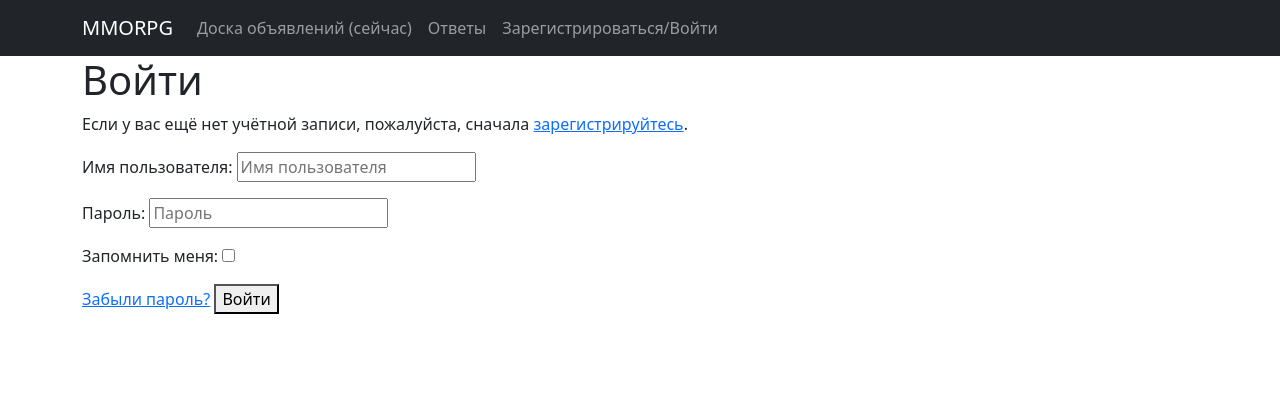
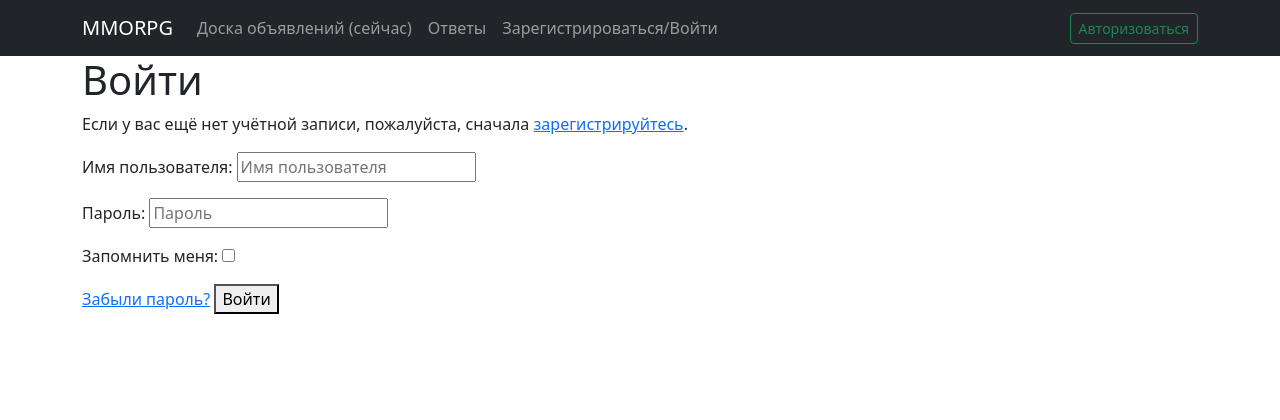
Before and after one commit to ProgramistYa/Poster_Board_MMORPG, a Django app: page /accounts/login/?next=/accounts/edit in a window 1280 px wide. Shown: the top 420 px of the page. Run offline with Django 4.2, Linux system fonts and the light colour scheme; some libraries are stand-ins or nearby versions.

Commit message:
button loging

```diff
--- a/project/board/accounts/templates/allauth/account/profile.html
+++ b/project/board/accounts/templates/allauth/account/profile.html
@@ -14,7 +14,7 @@
     <h5>E-mail: {{user.email}}</h5>
 
     <br> <br>
-    <a class="btn btn-secondary" href="{% url 'account_edit' %}" role="button">Изменить даные</a>
+    <a class="btn btn-secondary" href="{% url 'account_edit' %}" role="button">Изменить данные</a>
     <br><br>
     <a class="btn btn-secondary" href="{% url 'account_logout' %}" role="button">Выйти из аккаунта</a>
 
--- a/project/board/accounts/views.py
+++ b/project/board/accounts/views.py
@@ -21,7 +21,7 @@ class AccountProfile(LoginRequiredMixin, FormView):
     form_class = Auth_codeForm
 
     def dispatch(self, request, *args, **kwargs):
-        if UsersAuth.objects.filter(user=self.request.user).exists():
+        if UsersAuth.objects.filter(user=self.request.user.id).exists():
             return super().dispatch(request, *args, **kwargs)
         return HttpResponseRedirect(reverse('auth_code'))
 
@@ -48,7 +48,7 @@ def auth_code(request):
     global code_not_correct
     code_not_correct = ""
 
-    if not UsersAuth.objects.get(user=request.user).exists():
+    if not UsersAuth.objects.filter(user=request.user).exists():
         add_user = UsersAuth()
         add_user.user = request.user
         add_user.save()
--- a/project/board/callboard/admin.py
+++ b/project/board/callboard/admin.py
@@ -1,5 +1,5 @@
 from django.contrib import admin
-from .models import Post, Response, Category
+from .models import Post, Response, Category, Author
 
 
 class PostAdmin(admin.ModelAdmin):
@@ -10,3 +10,4 @@ class PostAdmin(admin.ModelAdmin):
 admin.site.register(Post, PostAdmin)
 admin.site.register(Response)
 admin.site.register(Category)
+admin.site.register(Author)
--- a/project/board/callboard/models.py
+++ b/project/board/callboard/models.py
@@ -38,5 +38,9 @@ class Category(models.Model):
     def __str__(self):
         return f'{self.name}'
 
+class Author(models.Model):
+    user = models.OneToOneField(User, on_delete=models.CASCADE)
 
+    def __str__(self):
+        return f'{self.user}'
 #example.com - sites - add sites
--- a/project/board/callboard/views.py
+++ b/project/board/callboard/views.py
@@ -113,13 +113,13 @@ class Responses(LoginRequiredMixin, ListView):
         context['title'] = title
         if title:
             post_id = Post.objects.get(title=title)
-            context['filter_responses'] = list(Responses.objects.filter(post_id=post_id).order_by('-dateCreation'))
+            context['filter_responses'] = list(Response.objects.filter(post_id=post_id).order_by('-dateCreation'))
             context['response_post_id'] = post_id.id
         else:
             context['filter_responses'] = list(
-                Responses.objects.filter(post_id__author_id=self.request.user).order_by('-dateCreation'))
+                Response.objects.filter(post_id__author_id=self.request.user).order_by('-dateCreation'))
             context['myresponses'] = list(
-                Responses.objects.filter(author_id=self.request.user).order_by('-dateCreation'))
+                Response.objects.filter(author_id=self.request.user).order_by('-dateCreation'))
             return context
 
     def post(self, request, *args, **kwargs):
--- a/project/board/config/settings.py
+++ b/project/board/config/settings.py
@@ -37,7 +37,6 @@ INSTALLED_APPS = [
 
     'callboard',
     'accounts',
-    'fpages',
 
     'django_apscheduler',
     'allauth',
--- a/project/board/templates/default.html
+++ b/project/board/templates/default.html
@@ -47,6 +47,15 @@
           {% endif %}
         </ul>
       </div>
+      <div class="navbar-nav">
+        {% if user.is_authenticated %}
+        <a href="{% url 'account_logout' %}" class="btn btn-sm btn-outline-danger ms-4"><i
+                class="bx bx-log-out-circle"></i> Выйти</a>
+        {% else %}
+        <a href="{% url 'account_login' %}" class="btn btn-sm btn-outline-success ms-4"><i
+                class="bx bx-log-in-circle"></i> Авторизоваться</a>
+        {% endif %}
+      </div>
     </div>
   </nav>
 
```
Also changed, not shown: project/board/db.sqlite3.
